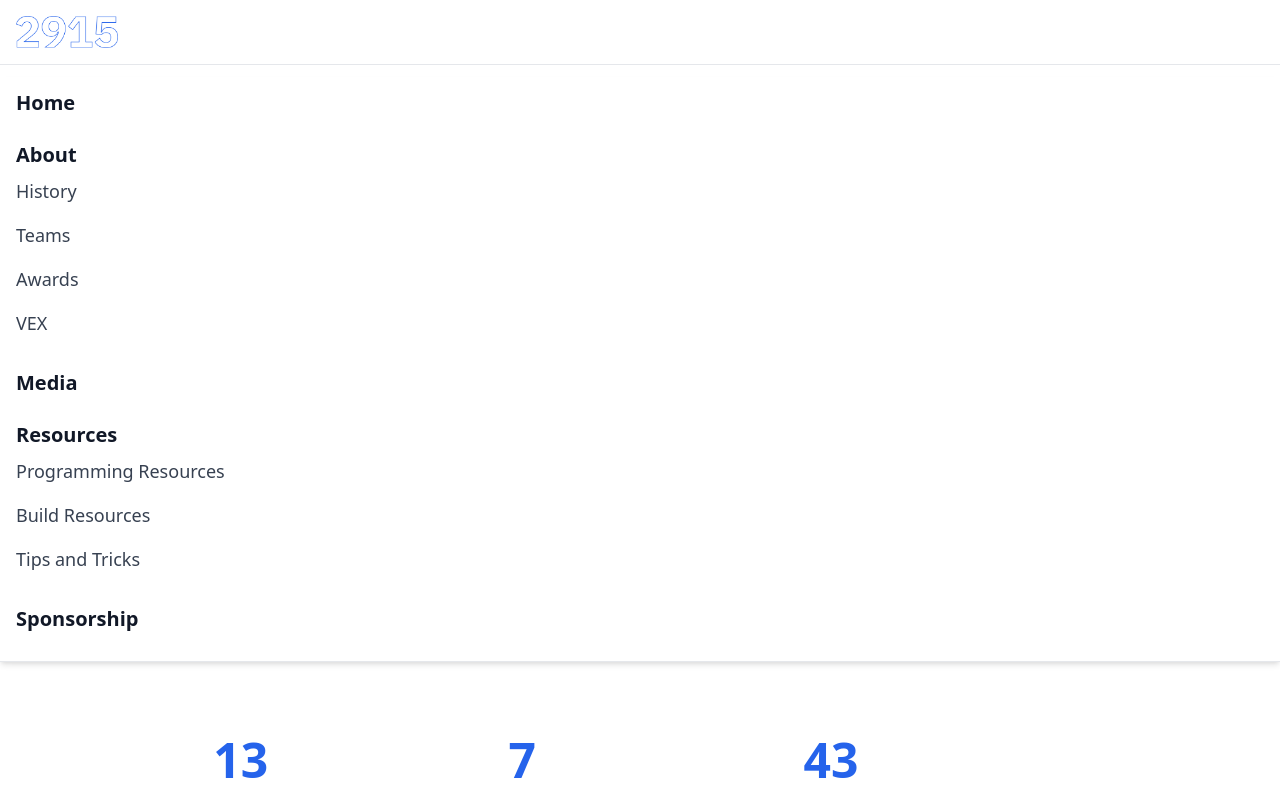
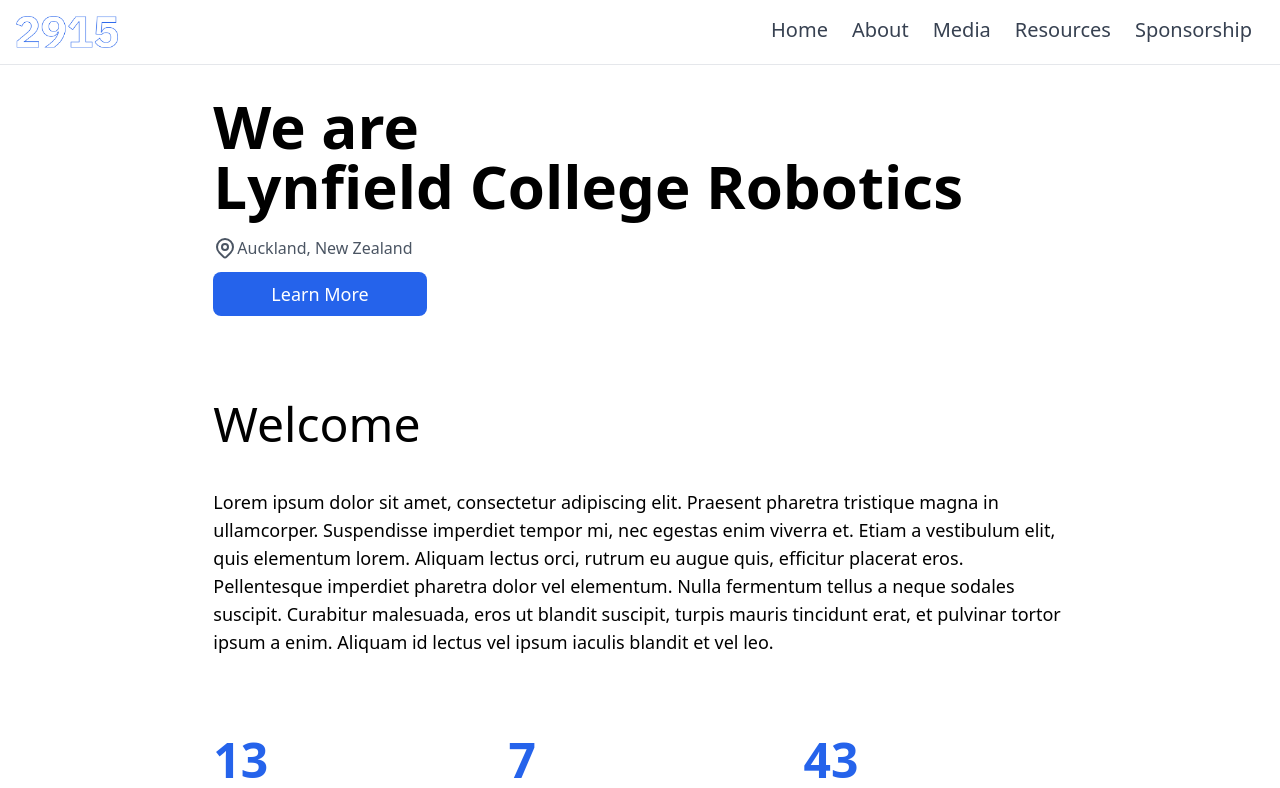
Before and after one commit to kaelemc/lcrobotics-site, a React (Create React App) app: page / in a window 1280 px wide. Shown: the top 788 px of the page. Built offline with nearby package versions, Linux system fonts and the light colour scheme.

Commit message:
navbar fully responsive

```diff
--- a/src/components/navbar.js
+++ b/src/components/navbar.js
@@ -35,38 +35,37 @@
 
 export default function Navbar() {
 
-	const [showLinks, setShowLinks] = useState(false);
+	const [click, setClick] = useState(false);
 
 	return (
 		<>
 		<div className="fixed w-screen bg-white">
-			<div className="p-4 border-b b-gray-400">
-				<div className="grid grid-flow-col justify-between">
+			<div className="p-4 border-b b-gray-400 md:grid grid-flow-col justify-between">
+				<div className="grid grid-flow-col justify-between md:block">
 					{/* team logo */}
 					<img src={Logo} className="block h-8" alt="LCR 2915 Logo" />
 					{/* Hamburger Menu */}
-					<button onClick={() => setShowLinks(!showLinks)} className="md:hidden">
+					<button onClick={() => setClick(!click)} className="md:hidden">
 						<MenuIcon className="h-8 text-gray-700"/>
 					</button>
 				</div>
-			</div>
 			<div className="">
 					{/* navbar items */}
-					<ul className={classNames( showLinks ? "hidden" : "text-gray-700 text-lg mt-3 border-b b-gray-400 px-4 pb-4 shadow-md")}>
+					<ul className={classNames( click ? "text-gray-700 text-lg mt-3 md:grid grid-flow-col content-center md:m-0" : "sm:hidden md:grid grid-flow-col content-center md:m-0")}>
 					{
 						navigation.map((item) => {
 						// render dropdowns
 						if (item.isMenu) {
 							return (
-								<li className="py-3">
-									<a href={item.href} className="text-xl text-gray-900 font-semibold inline-block w-full">
+								<li className="py-3 md:p-0 md:mx-3 group">
+									<a href={item.href} className="text-xl text-gray-900 font-semibold inline-block w-full hover:text-blue-600 md:inline-flex items-center md:text-gray-700 md:font-normal">
 										{item.name}
 										<ChevronDownIcon className="sm:hidden h-5 w-5 ml-1 mt-1"/>
 									</a>
-									<ul className="">
+									<ul className="sm:block md:hidden group-hover:block md:absolute md:shadow md:bg-white md:rounded md:py-2 md:text-base">
 									{item.childItems.map((cItem) => (
-										<li className="py-2">
-											<a className="inline-block w-full" href={cItem.href}>{cItem.name}</a>
+										<li className="py-2  hover:text-blue-600 hover:bg-gray-200 md:p-0">
+											<a className="inline-block w-full md:block md:py-1 md:px-4" href={cItem.href}>{cItem.name}</a>
 										</li>
 									))}
 									</ul>
@@ -75,8 +74,8 @@
 					}
 					else {
 						return (
-						<li className="py-3">
-							<a href={item.href} className="text-xl text-gray-900 font-semibold inline-block w-full">
+						<li className="py-3 md:p-0 md:mx-3 hover:text-blue-600">
+							<a href={item.href} className="text-xl text-gray-900 font-semibold inline-block w-full hover:text-blue-600 md:block md:text-gray-700 md:font-normal">
 								{item.name}
 							</a>
 						</li>
@@ -85,6 +84,7 @@
 					})}
 					</ul>
 				</div>
+				</div>
 		</div>
 		</>
 	);
```
